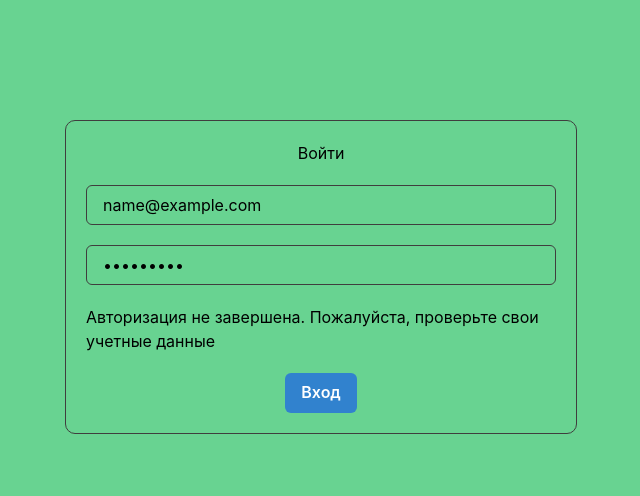
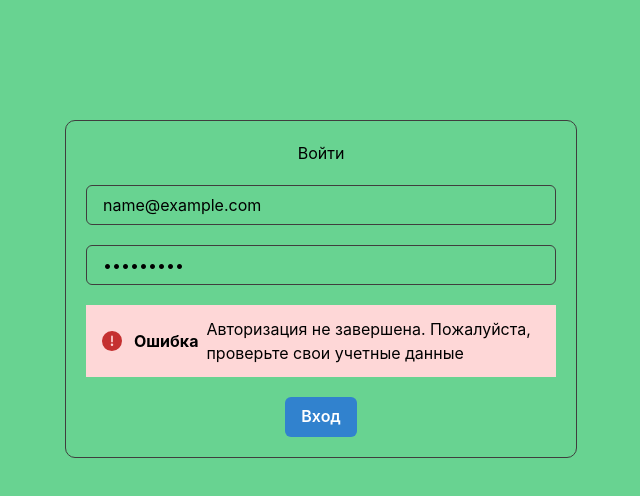
Before and after one commit to RedSun12/zakaz_project, a React (Vite) app in the folder client/: page /signin in a window 1280 px wide. Both pictures are taken after typing "name@example.com", "Sample123" into the empty fields and a click on the button "Вход". Shown: the top 496 px of the page, without its empty margins (319-959 px from the left). Built offline with nearby package versions, Linux system fonts and the light colour scheme; no server answers.

Commit message:
добавила обязат. пароль на 8 символов, алерт ошибки и обязат. поля все сделала

```diff
--- a/client/src/components/AuthForm/AuthForm.jsx
+++ b/client/src/components/AuthForm/AuthForm.jsx
@@ -2,7 +2,7 @@ import { useState } from "react";
 import axiosInstance, { setAccessToken } from "../../axiosInstance";
 import { useNavigate } from "react-router-dom";
 import styles from "./AuthForm.module.css";
-import { Button, Input } from "@chakra-ui/react";
+import { Button, Input, Alert, AlertIcon, AlertTitle, AlertDescription  } from "@chakra-ui/react";
 
 const { VITE_API } = import.meta.env;
 
@@ -16,7 +16,15 @@ export default function AuthForm({ title, type = "signin", setUser }) {
   };
 
   const submitHandler = async (e) => {
+    // ^ правка 1: требование о пароле более 8 символов
     e.preventDefault();
+
+    if (type=== 'signup' && inputs.password.length < 8)
+      {
+        setError("Пароль должен быть не менее 8 символов");
+        return;
+    }
+
     try {
       const res = await axiosInstance.post(`${VITE_API}/auth/${type}`, inputs);
       setUser(res.data.user);
@@ -28,7 +36,7 @@ export default function AuthForm({ title, type = "signin", setUser }) {
       );
       console.error(error);
     }
-  };
+  }
 
   return (
 <form onSubmit={submitHandler} className={styles.wrapper}>
@@ -43,6 +51,7 @@ export default function AuthForm({ title, type = "signin", setUser }) {
               name="email"
               value={inputs?.email}
               placeholder="Эл.почта"
+              required
             />
             <Input
               onChange={changeHandler}
@@ -51,6 +60,7 @@ export default function AuthForm({ title, type = "signin", setUser }) {
               name="password"
               value={inputs?.password}
               placeholder="Пароль"
+              required
             />
           </>
         )}
@@ -62,6 +72,7 @@ export default function AuthForm({ title, type = "signin", setUser }) {
               name="username"
               value={inputs?.name}
               placeholder="Имя пользователя"
+              required
             />
             <Input
               onChange={changeHandler}
@@ -70,6 +81,7 @@ export default function AuthForm({ title, type = "signin", setUser }) {
               name="email"
               value={inputs?.description}
               placeholder="Эл.почта"
+              required
             />
             <Input
               onChange={changeHandler}
@@ -78,11 +90,18 @@ export default function AuthForm({ title, type = "signin", setUser }) {
               name="password"
               value={inputs?.password}
               placeholder="Пароль"
+              required
             />
           </>
         )}
       </div>
-      {error && <p className={styles.error}>{error}</p>}
+      {error && (
+        <Alert status="error" className={styles.error}>
+          <AlertIcon />
+          <AlertTitle>Ошибка</AlertTitle>
+          <AlertDescription>{error}</AlertDescription>
+        </Alert>
+      )}
       <div className={styles.btns}>
         {type === "signin" && (
           <Button type="submit" colorScheme="blue">
```
